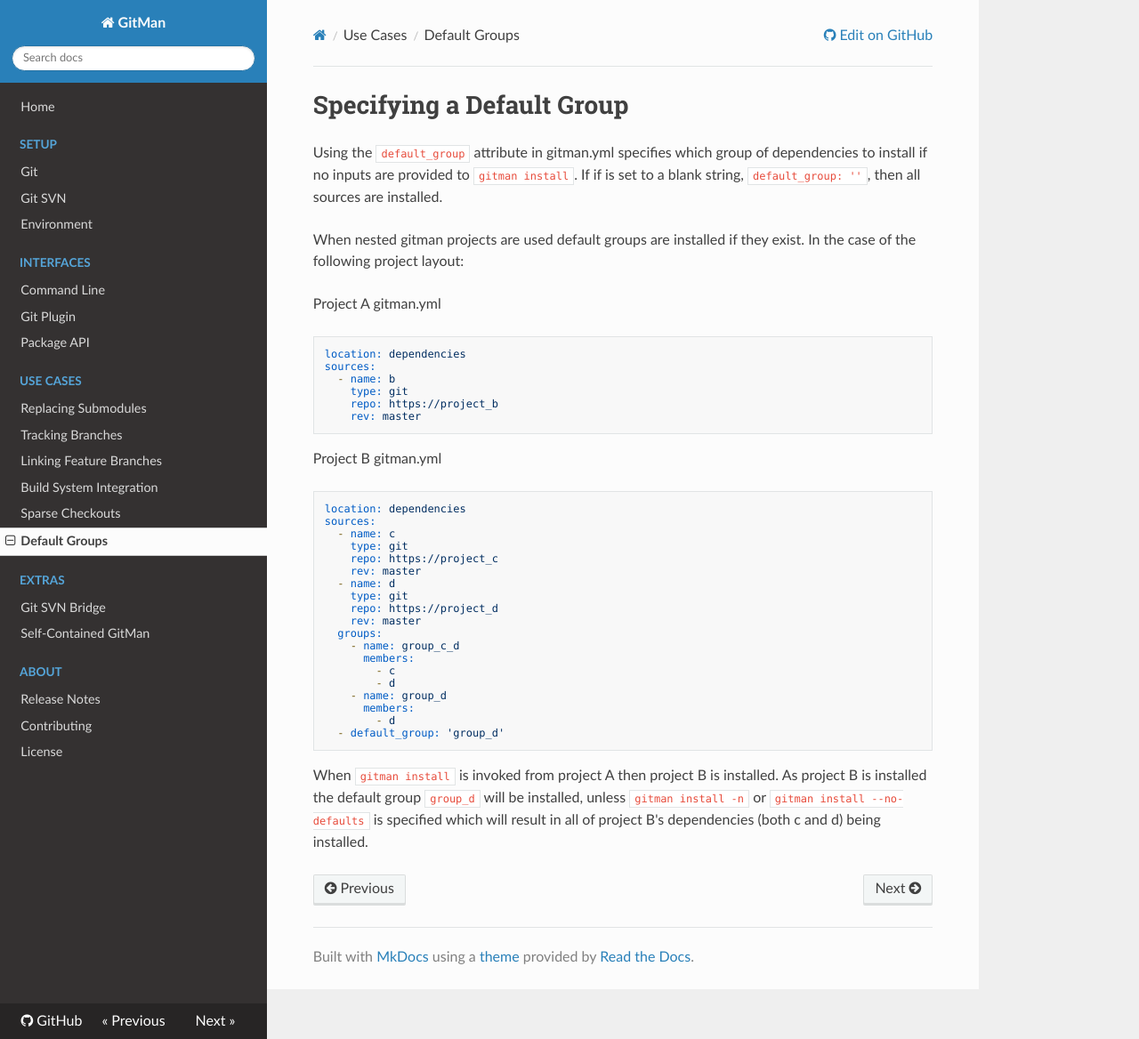
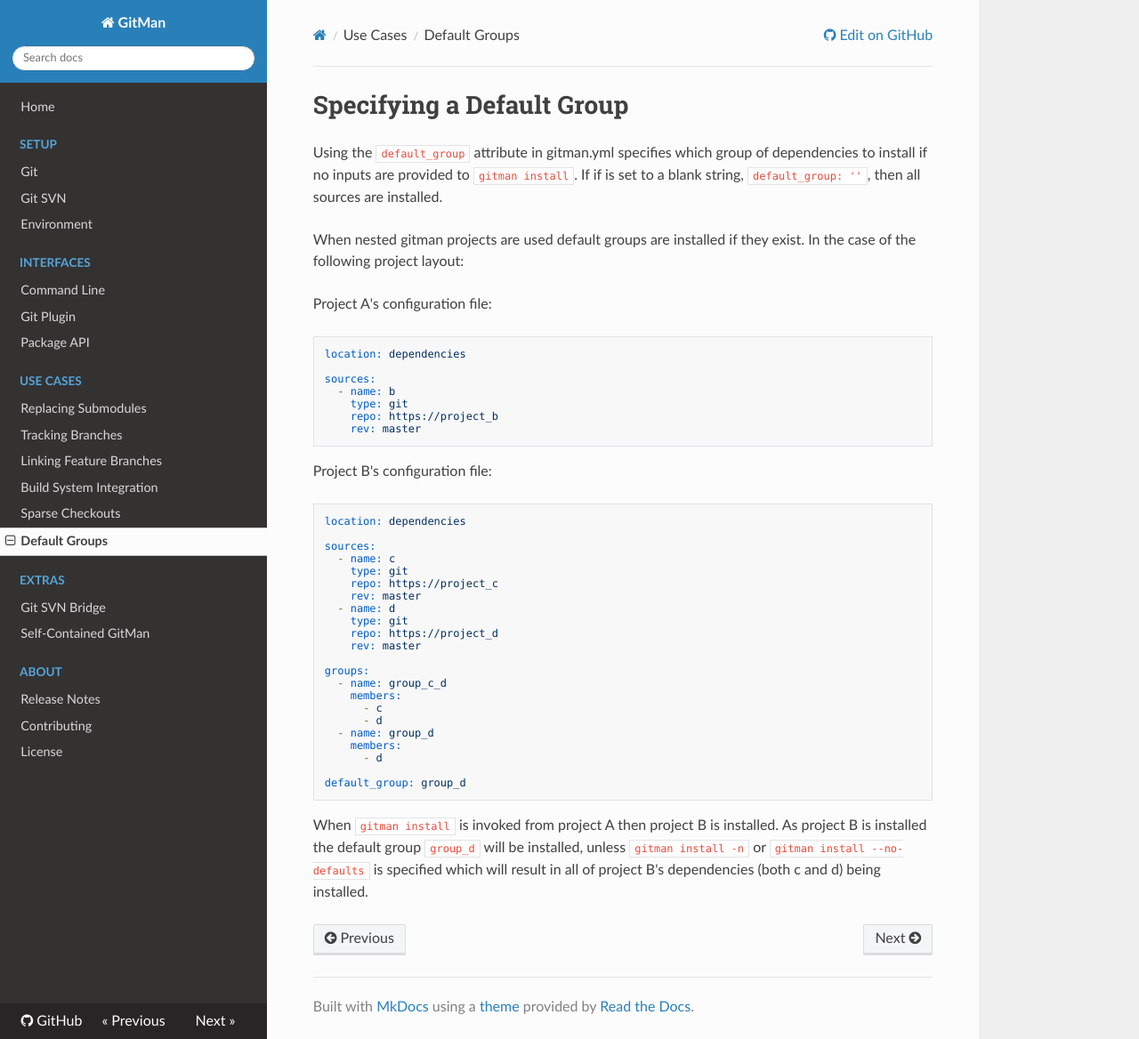
Before and after one commit to jacebrowning/gitman, an MkDocs documentation site: the page built from docs/use-cases/default-groups.md, in a window 1280 px wide and 1168 px high. Shown: the whole window at 89% size. Built offline with MkDocs 1.6.1, drawn with Linux system fonts in a browser that asks for light colours; nearby versions of some CDN libraries.

````diff
--- a/docs/use-cases/default-groups.md
+++ b/docs/use-cases/default-groups.md
@@ -8,10 +8,11 @@ installed.
 When nested gitman projects are used default groups are installed if they
 exist. In the case of the following project layout:
 
-Project A gitman.yml
+Project A's configuration file:
 
 ```yaml
 location: dependencies
+
 sources:
   - name: b
     type: git
@@ -19,10 +20,11 @@ sources:
     rev: master
 ```
 
-Project B gitman.yml
+Project B's configuration file:
 
 ```yaml
 location: dependencies
+
 sources:
   - name: c
     type: git
@@ -32,18 +34,19 @@ sources:
     type: git
     repo: https://project_d
     rev: master
-  groups:
-    - name: group_c_d
-      members:
-        - c
-        - d
-    - name: group_d
-      members:
-        - d
-  - default_group: 'group_d'
+
+groups:
+  - name: group_c_d
+    members:
+      - c
+      - d
+  - name: group_d
+    members:
+      - d
+
+default_group: group_d
 ```
 
 When `gitman install` is invoked from project A then project B is installed.
 As project B is installed the default group `group_d` will be installed, unless
-`gitman install -n` or `gitman install --no-defaults` is specified which will result in all of project B's
-dependencies (both c and d) being installed.
+`gitman install -n` or `gitman install --no-defaults` is specified which will result in all of project B's dependencies (both c and d) being installed.
--- a/pyproject.toml
+++ b/pyproject.toml
@@ -1,7 +1,7 @@
 [tool.poetry]
 
 name = "gitman"
-version = "2.2b3"
+version = "2.2b4"
 description = "A language-agnostic dependency manager using Git."
 
 license = "MIT"
````
Also changed, not shown: CHANGELOG.md (+1 -0 lines), README.md (+1 -1 lines), 1 other file.
